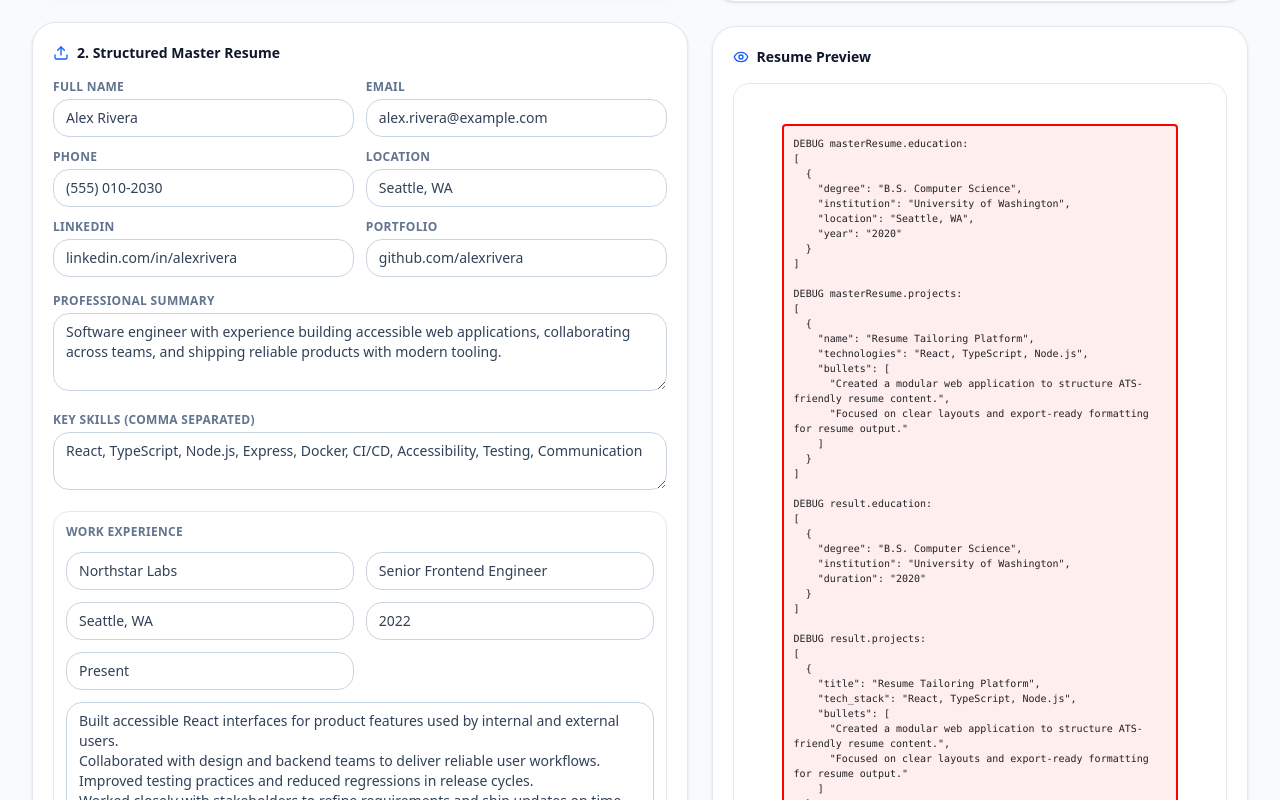
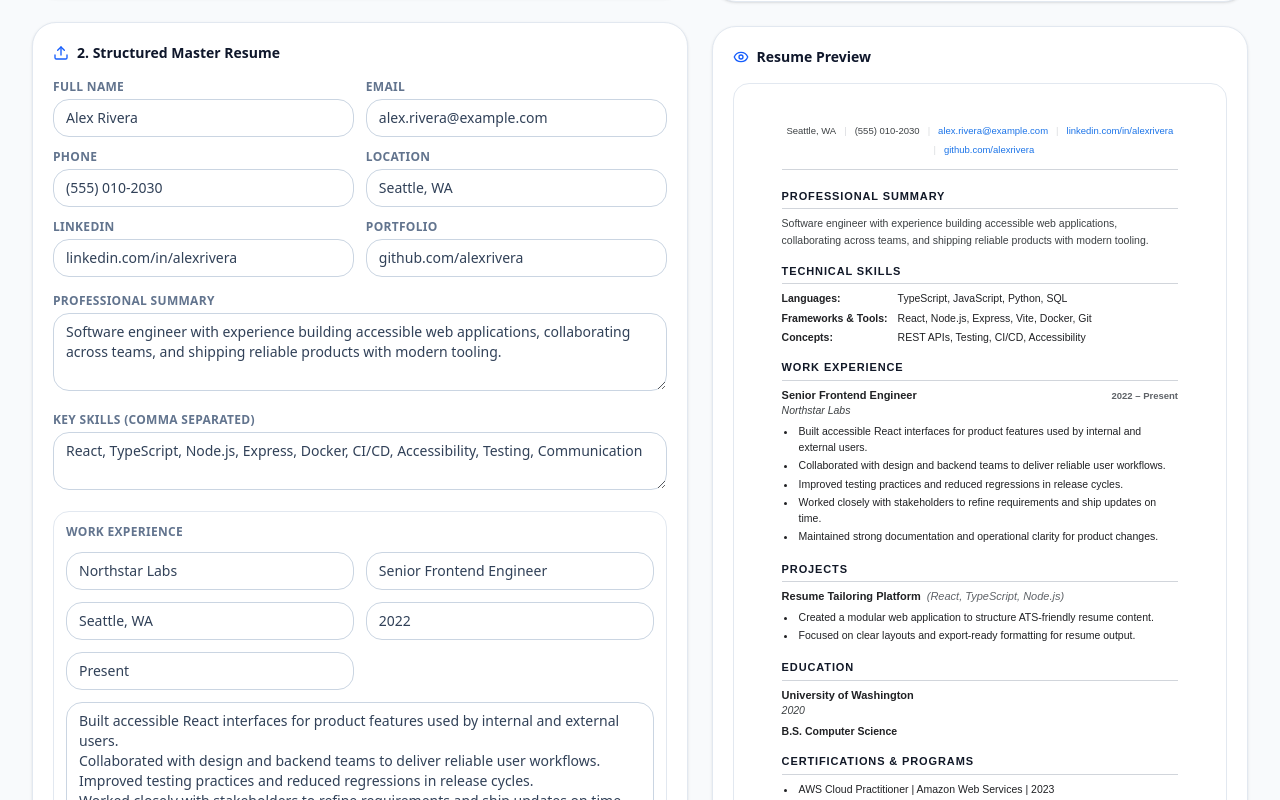
Before and after one commit to Vamshi1-sys/match-resume-builder, a React (Vite) app: page / in a window 1280 px wide. Shown: the part 1600-2400 px from the top of the page. Built offline with nearby package versions, Linux system fonts and the light colour scheme.

Commit message:
fix: remove all debug blocks — clean resume download, no debug output

```diff
--- a/src/components/ResumePreview.tsx
+++ b/src/components/ResumePreview.tsx
@@ -199,11 +199,6 @@ export const ResumePreview: React.FC<ResumePreviewProps> = ({ profile, result, m
       }}
     >
 
-      {/* ══════════ TEMPORARY DEBUG BLOCK — remove after diagnosis ══════════ */}
-      <pre style={{ background: '#fee', padding: '10px', fontSize: '10px', whiteSpace: 'pre-wrap', marginBottom: '16px', border: '2px solid red', borderRadius: '4px', overflowX: 'auto' }}>
-        {`DEBUG masterResume.education:\n${JSON.stringify(masterResume?.education, null, 2)}\n\nDEBUG masterResume.projects:\n${JSON.stringify(masterResume?.projects, null, 2)}\n\nDEBUG result.education:\n${JSON.stringify(result?.education, null, 2)}\n\nDEBUG result.projects:\n${JSON.stringify(result?.projects, null, 2)}`}
-      </pre>
-      {/* ══════════ END TEMPORARY DEBUG BLOCK ══════════ */}
 
       {/* ──────────────── 1. HEADER ──────────────── */}
       <div style={{ textAlign: 'center', marginBottom: '18px', paddingBottom: '12px', borderBottom: '1px solid #d1d5db' }}>
```
Also changed, not shown: server.ts (+0 -11 lines).
